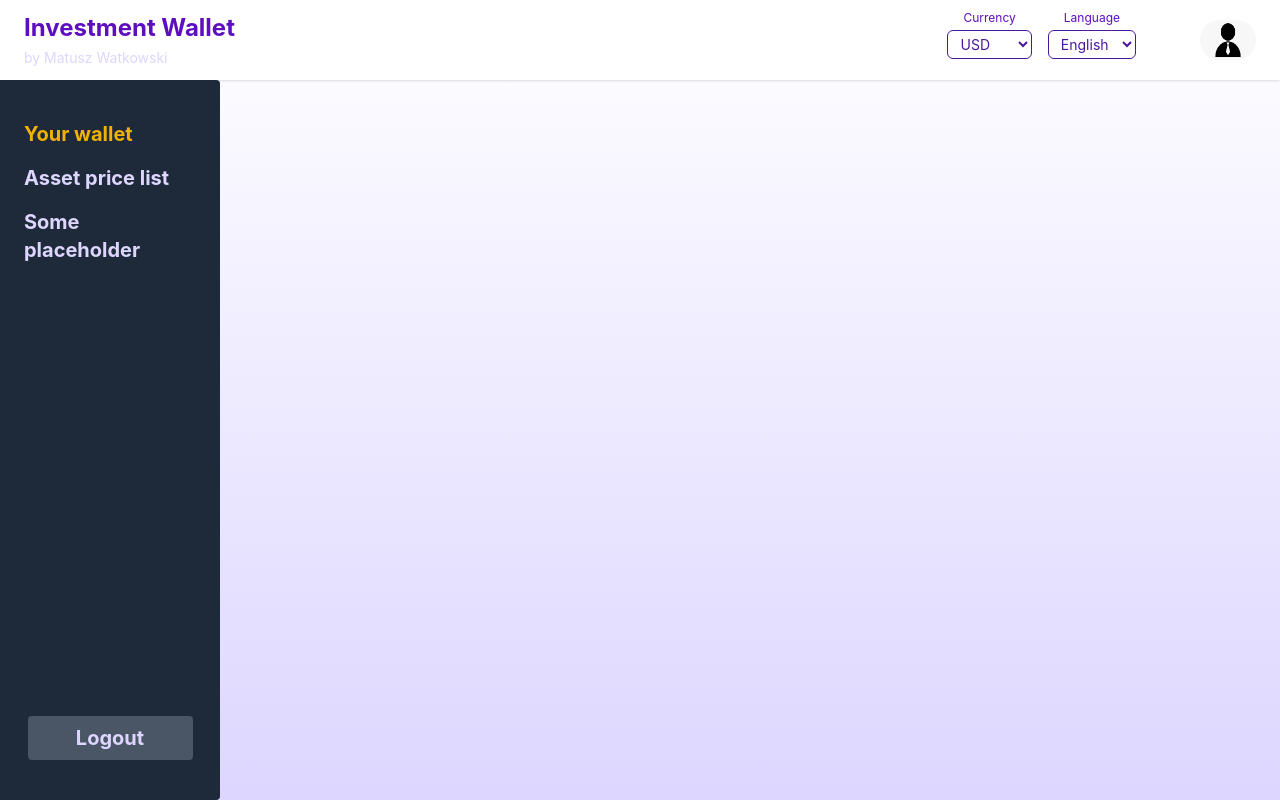
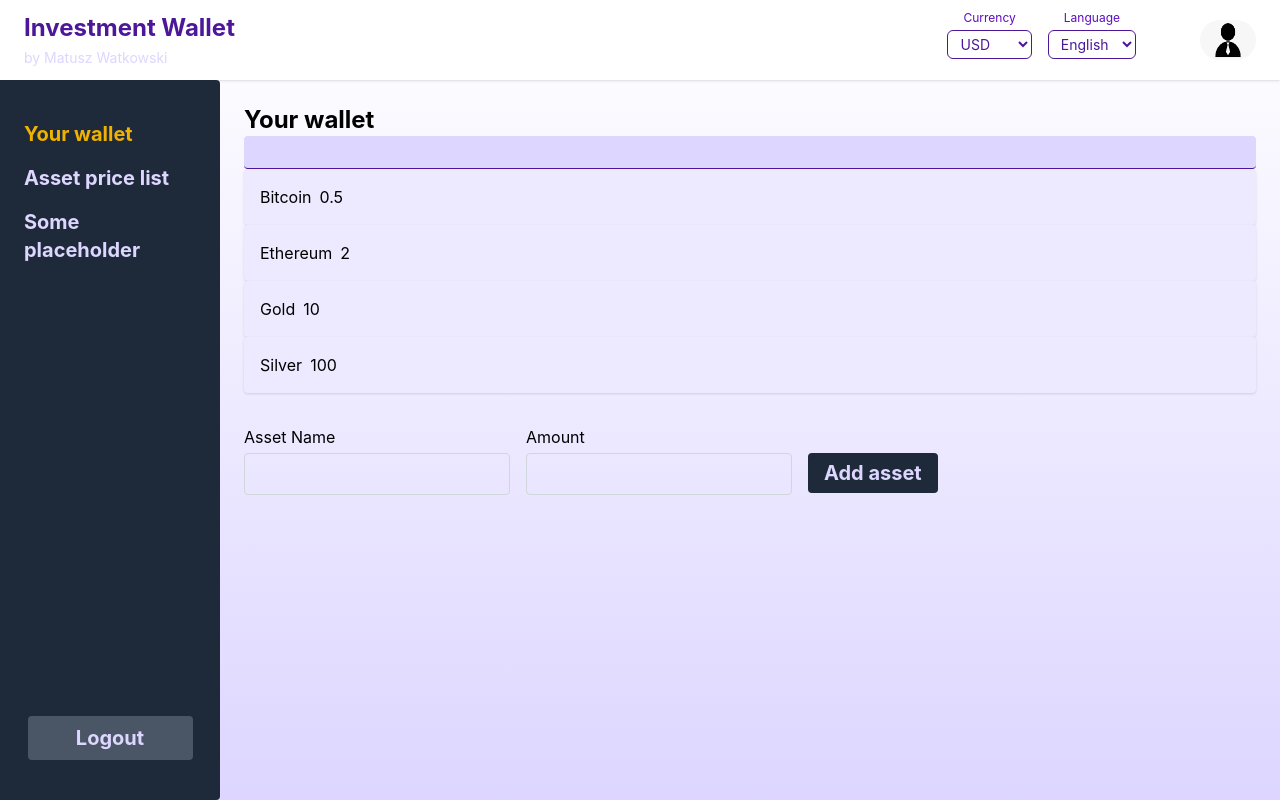
Before and after one commit to MatWatk/Investment-Wallet, a React (Vite) app: page / in a window 1280 px wide. Built offline with nearby package versions, Linux system fonts and the light colour scheme.

Commit message:
-Isolated some styles to separated file -Prepared skeleton of Dashboard Page -Updated Asset Price List page

```diff
--- a/src/components/NavBar.tsx
+++ b/src/components/NavBar.tsx
@@ -10,7 +10,7 @@ export default function NavBar() {
         <div className="w-full h-20 bg-white shadow px-6">
             <div className="h-full flex items-center">
                 <div className="flex flex-col items-start gap-1 justify-start">
-                    <h1 className="text-2xl font-bold text-violet-800">
+                    <h1 className="text-2xl font-bold text-violet-900">
                         Investment Wallet
                     </h1>
                     <p className="text-sm text-violet-200 flex">
--- /dev/null
+++ b/src/components/WalletForm.tsx
@@ -0,0 +1,22 @@
+import { Form } from "react-router-dom";
+import buttonStyles from "../styles/buttonStyles";
+
+export default function AssetAddSection() {
+    return(
+            <>
+                <Form method="post" action="/dashboard/submit" className="flex flex-col gap-4 mt-8">
+                    <div className="flex flex-row gap-4">
+                        <label className="flex flex-col gap-1">
+                            <span>Asset Name</span>
+                            <input type="text" name="assetName" className="border border-gray-300 rounded p-2" />
+                        </label>
+                        <label className="flex flex-col gap-1">
+                            <span>Amount</span>
+                            <input type="number" name="amount" className="border border-gray-300 rounded p-2" />
+                        </label>
+                        <button type="submit" className={`${buttonStyles.customButton} flex items-center justify-center h-10 mt-7 p-4`}>Add asset</button>
+                    </div>
+                </Form>
+                </>
+    )
+}
--- a/src/constants/assets.ts
+++ b/src/constants/assets.ts
@@ -34,3 +34,11 @@ export const assets: Asset[] = [
         image: silverBarIcon,
     },
 ];
+
+
+export const walletDummyData = [
+    { name: 'Bitcoin', amount: 0.5 },
+    { name: 'Ethereum', amount: 2 },
+    { name: 'Gold', amount: 10 },
+    { name: 'Silver', amount: 100 },
+];
--- a/src/pages/AssetsPricePage.tsx
+++ b/src/pages/AssetsPricePage.tsx
@@ -1,6 +1,11 @@
 import fetchData from "../services/api/fetchData";
 import { useLoaderData } from "react-router-dom";
 import { assets } from "../constants/assets";
+
+import tablestyles from "../styles/tableStyles";
+
+import greenUpArrow from "../assets/greenUpArrow.png";
+import redDownArrow from "../assets/redDownArrow.png";
 
 export default function AssetPricePage() {
     const data = useLoaderData();
@@ -8,15 +13,23 @@ export default function AssetPricePage() {
 
     return (
         <>
-        {assets.map(asset => (
-            <div key={asset.name} className="flex flex-row items-center justify-start gap-2 rounded bg-violet-100 p-4 shadow">
-                <p>{asset.name}</p>
-                <img src={asset.image} alt={`${asset.name} logo`} className="w-6 h-6" />
-                <p>{data[asset.coingeckoId]?.usd}</p>
-                <p>USD</p>
+            <div className={tablestyles.tableHeader}>
+                <p className="min-w-25 flex-1">Asset name</p>
+                <p className="h-6 w-6 mr-11">Logo</p>
+                <p className="h-8 w-16 text-xs text-center">Last 24h change</p>
+                <p className="min-w-25 shrink-0 text-right mr-7">Price</p>
+                <p className="w-25 text-right shrink-0">Currency</p>
             </div>
-        ))}
-
+            {assets.map(asset => (
+                <div key={asset.name} className={tablestyles.tableRow}>
+                    <p className="min-w-25 flex-1 font-medium">{asset.name}</p>
+                    <img src={asset.image} alt={`${asset.name} logo`} className="h-6 w-6 mr-16" />
+                    {(data[asset.coingeckoId]?.usd_24h_change > 0) && <img src={greenUpArrow} alt="Up arrow" className="h-4 w-4 mr-4" />}
+                    {(data[asset.coingeckoId]?.usd_24h_change < 0) && <img src={redDownArrow} alt="Down arrow" className="h-4 w-4 mr-4" />}
+                    <p className="min-w-25 shrink-0 text-right mr-4">{data[asset.coingeckoId]?.usd}</p>
+                    <p className="w-25 text-right shrink-0 mr-4">USD</p>
+                </div>
+            ))}
         </>
 
     )
@@ -24,5 +37,5 @@ export default function AssetPricePage() {
 
 export function loader() {
     const assetIds = assets.map(asset => asset.coingeckoId).join(',');
-    return fetchData(`https://api.coingecko.com/api/v3/simple/price?vs_currencies=usd,pln&ids=${assetIds}`, { method: 'GET', headers: { 'x-cg-demo-api-key': import.meta.env.VITE_COINGECKO_API_KEY } })
+    return fetchData(`https://api.coingecko.com/api/v3/simple/price?vs_currencies=usd,pln&ids=${assetIds}&include_24hr_change=true`, { method: 'GET', headers: { 'x-cg-demo-api-key': import.meta.env.VITE_COINGECKO_API_KEY } })
 }
--- a/src/pages/DashboardPage.tsx
+++ b/src/pages/DashboardPage.tsx
@@ -1,6 +1,21 @@
+import AssetAddSection from "../components/WalletForm";
+import { walletDummyData } from "../constants/assets";
+import tablestyles from "../styles/tableStyles";
+
 export default function DashboardPage() {
 
     return (
-        <></>
+        <>
+            <h1 className="text-2xl font-bold ">Your wallet</h1>
+            <div className={tablestyles.tableHeader}>
+            </div>
+            {walletDummyData.map((asset, index) => (
+                <div key={index} className="flex flex-row items-center justify-start gap-2 rounded bg-violet-100 p-4 shadow">
+                    <p>{asset.name}</p>
+                    <p>{asset.amount}</p>
+                </div>
+            ))}
+            <AssetAddSection />
+        </>
     );
 }
--- /dev/null
+++ b/src/styles/buttonStyles.ts
@@ -0,0 +1,5 @@
+const buttonStyles = {
+    customButton: "bg-gray-800 text-violet-200 text-xl font-bold hover:text-yellow-500 hover:bg-gray-700 py-2 rounded text-center",
+};
+
+export default buttonStyles;
--- /dev/null
+++ b/src/styles/tableStyles.ts
@@ -0,0 +1,6 @@
+const tablestyles = {
+    tableHeader: "flex items-center justify-between rounded p-4 border-b w-full bg-violet-200 h-3 text-s text-violet-900 font-bold",
+    tableRow: "flex items-center justify-between rounded bg-violet-100 p-4 shadow-xl border-b border-violet-300 w-full",
+}
+
+export default tablestyles;
```
Also changed, not shown: src/assets/greenUpArrow.png (added), src/assets/redDownArrow.png (added).
